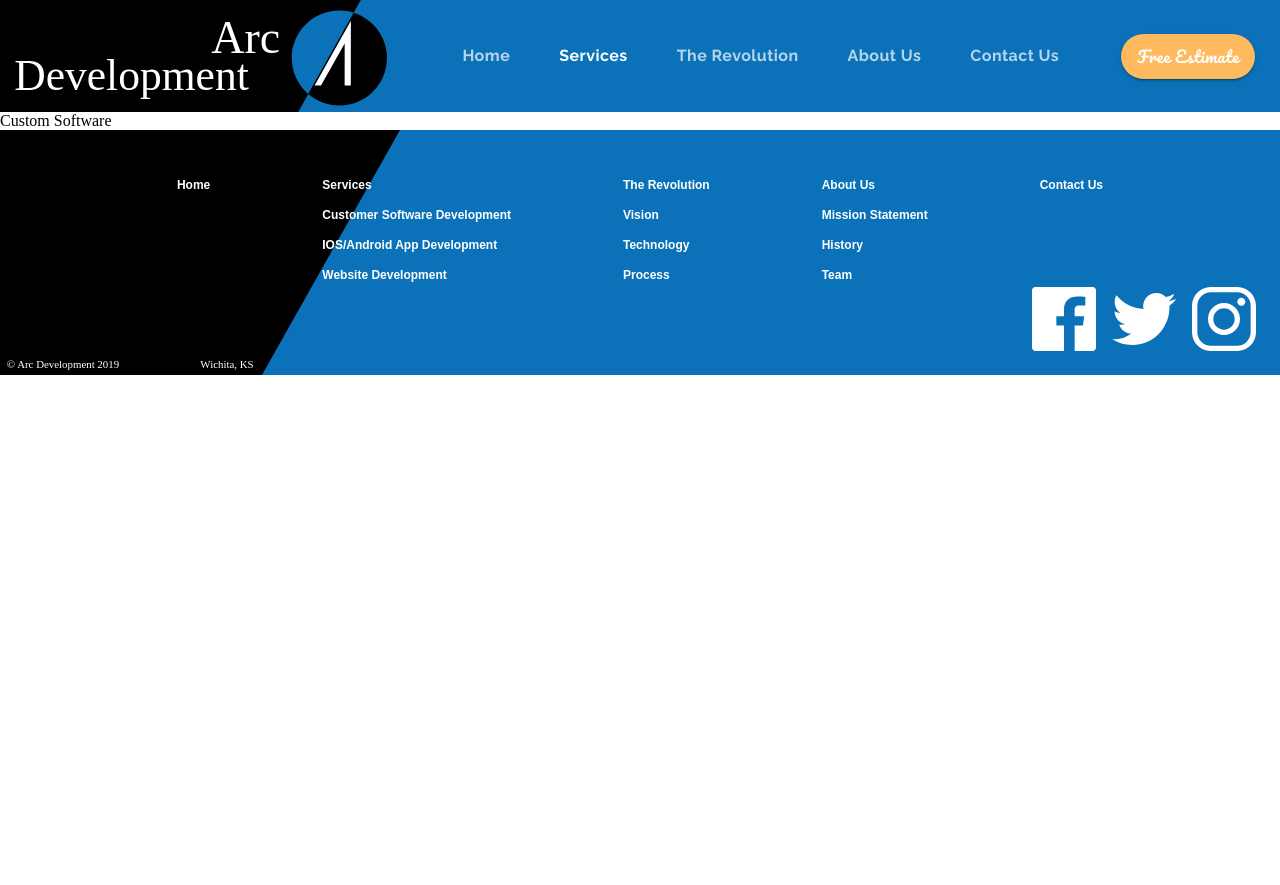
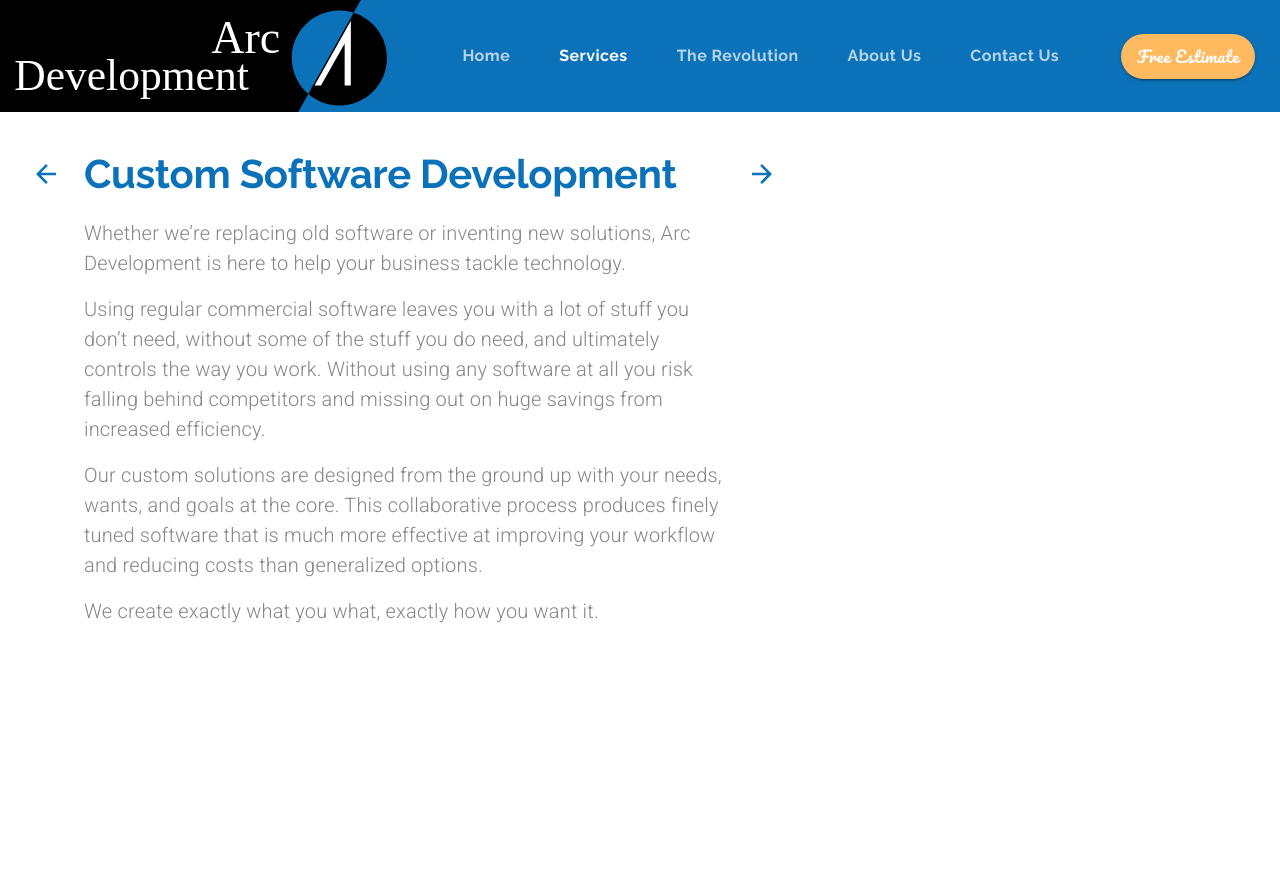
Before and after one commit to seanphenomenon/material-ui-website, a React (Create React App) app: page /customsoftware in a window 1280 px wide. Shown: the top 885 px of the page. Before the commit the page ends 800 px from the top, so only its background shows below. Built offline with nearby package versions, Linux system fonts and the light colour scheme.

Commit message:
first section of custom software complete

```diff
--- a/src/components/App.js
+++ b/src/components/App.js
@@ -6,6 +6,7 @@
 import {BrowserRouter, Route, Switch } from 'react-router-dom';
 import LandingPage from '../components/LandingPage';
 import ServicesPage from '../components/ServicesPage';
+import CustomSoftware from '../components/CustomSoftware';
 
 
 function App() {
@@ -22,7 +23,8 @@
   setSelectedIndex={setSelectedIndex}/>}/> {/* adding  value props here allow us to control active nav links and navigation */}
   <Route exact path='/services' render={(props)=> <ServicesPage {...props} setValue={setValue}
   setSelectedIndex={setSelectedIndex}/>} />
-  <Route exact path='/customsoftware' component={()=> <div>Custom Software</div>} />
+  <Route exact path='/customsoftware' render={(props)=> <CustomSoftware {...props} setValue={setValue}
+  setSelectedIndex={setSelectedIndex}/>} />
   <Route exact path='/mobileapps' component={()=> <div>Mobile Apps</div>} />
   <Route exact path='/websites' component={()=> <div>Websites</div>} />
   <Route exact path='/revolution' component={()=> <div>The Revolution</div>} />
--- /dev/null
+++ b/src/components/CustomSoftware.js
@@ -0,0 +1,142 @@
+import React, { useState } from "react";
+import { makeStyles, useTheme } from "@material-ui/core/styles";
+import Grid from "@material-ui/core/Grid";
+import Typography from "@material-ui/core/Typography";
+import Button from "@material-ui/core/Button";
+import ButtonArrow from "../components/ui/ButtonArrow";
+import { Link } from "react-router-dom";
+import Hidden from "@material-ui/core/Hidden";
+import Lottie from "react-lottie";
+import IconButton from "@material-ui/core/IconButton";
+import useMediaQuery from "@material-ui/core/useMediaQuery";
+
+import backArrow from "../../src/assets/backArrow.svg";
+import forwardArrow from "../../src/assets/forwardArrow.svg";
+import lightBulb from "../assets/bulb.svg";
+import stopWatch from "../assets/stopwatch.svg";
+import cash from "../assets/cash.svg";
+
+const useStyles = makeStyles((theme) => ({
+  mainContainer: {
+    paddingLeft: "5em",
+    paddingRight: "5em",
+    paddingTop: "2em",
+    paddingBottom: "10em",
+  },
+  customSoftwareContainer: {
+    marginTop: "5em",
+    marginLeft: "5em",
+  },
+  arrowContainer: {
+    marginTop: "0.5em",
+  },
+  heading: {
+    maxWidth: "40em", //this makes sure that the paragraphs do not extend to the full width of the page
+  },
+
+}));
+
+export default function CustomSoftware(props) {
+  const classes = useStyles();
+  const theme = useTheme();
+  const [value, setValue] = useState(0);
+  const [selectedIndex, setSelectedIndex] = useState(0);
+
+  return (
+    <Grid container direction="column" className={classes.mainContainer}>
+      <Grid item container direction="row">
+        <Hidden mdDown>
+          <Grid
+            item
+            className={classes.arrowContainer}
+            style={{ marginRight: "1em", marginLeft: "-3.5em" }} // style here on grid item adds space between arrow and text, and pulls arrow back to the left, to properly align paragraph content all the way down the page
+          >
+            <IconButton
+              style={{ backgroundColor: "transparent" }}
+              component={Link}
+              to="/services"
+              onClick={() => props.setSelectedIndex(0)} //set to 0 for services as active tab in menu
+            >
+              <img src={backArrow} alt="back arrow to services page" />
+            </IconButton>
+          </Grid>
+        </Hidden>
+        <Grid item container direction="column" className={classes.heading}>
+          <Grid item>
+            <Typography variant="h2" gutterBottom>
+              Custom Software Development
+            </Typography>
+          </Grid>
+          <Grid item>
+            <Typography variant="body1" paragraph>
+              Whether we’re replacing old software or inventing new solutions,
+              Arc Development is here to help your business tackle technology.
+            </Typography>
+            <Typography variant="body1" paragraph>
+              Using regular commercial software leaves you with a lot of stuff
+              you don’t need, without some of the stuff you do need, and
+              ultimately controls the way you work. Without using any software
+              at all you risk falling behind competitors and missing out on huge
+              savings from increased efficiency.
+            </Typography>
+            <Typography variant="body1" paragraph>
+              Our custom solutions are designed from the ground up with your
+              needs, wants, and goals at the core. This collaborative process
+              produces finely tuned software that is much more effective at
+              improving your workflow and reducing costs than generalized
+              options.
+            </Typography>
+            <Typography variant="body1" paragraph>
+              We create exactly what you what, exactly how you want it.
+            </Typography>
+          </Grid>
+        </Grid>
+        <Hidden mdDown>
+          <Grid
+            item
+            className={classes.arrowContainer}
+            style={{ marginLeft: "1em" }}
+          >
+            <IconButton
+              style={{ backgroundColor: "transparent" }}
+              component={Link}
+              to="/mobileapps"
+              onClick={() => props.setSelectedIndex(2)} //set to 2 for ios/andriod as active tab in menu
+            >
+              <img
+                src={forwardArrow}
+                alt="forward arrow to ios/adroid app development page"
+              />
+            </IconButton>
+          </Grid>
+        </Hidden>
+      </Grid>
+      <Grid item container direction="row" justify='center' style={{marginTop: '15em', marginBottom:'20em'}}>
+        <Grid item container direction="column" md alignItems='center' style={{maxWidth:'40em'}}> {/* Grid item container defaults to a width of 100% (the whole left to right space). In order to place columns in a row, you need to explicitly define (sm,md,lg) in order for them to share the same space of container.*/}
+          <Grid item sm>
+            <Typography variant="h4">Save Energy</Typography>
+          </Grid>
+          <Grid item>
+            <img src={lightBulb} alt="light bulb" />
+          </Grid>
+        </Grid>
+        <Grid item container direction="column" md alignItems='center' style={{maxWidth:'40em'}}>
+          <Grid item>
+            <Typography variant="h4">Save Time</Typography>
+          </Grid>
+          <Grid item>
+            <img src={stopWatch} alt="stop watch" />
+          </Grid>
+        </Grid>
+        <Grid item container direction="column" md alignItems='center'style={{maxWidth:'40em'}}>
+          <Grid item>
+            <Typography variant="h4">Save Money</Typography>
+          </Grid>
+          <Grid item>
+            <img src={cash} alt="cash" />
+          </Grid>
+        </Grid>
+      </Grid>
+    </Grid>
+  );
+}
--- a/src/components/ui/Theme.js
+++ b/src/components/ui/Theme.js
@@ -53,20 +53,20 @@
       fontWeight: 700,
     },
     h5: {
-      fontFamily: 'Raleway',
-      fontSize: '1.40rem',
+      fontFamily: "Raleway",
+      fontSize: "1.40rem",
       color: `${arcBlue}`,
-      fontWeight: 700
+      fontWeight: 700,
     },
     subtitle1: {
-      fontSize: '1.25rem',
+      fontSize: "1.25rem",
       fontWeight: 300,
-      color: arcGrey
+      color: arcGrey,
     },
     subtitle2: {
-color: 'white',
-fontSize: '1.25rem',
-fontWeight: 300
+      color: "white",
+      fontSize: "1.25rem",
+      fontWeight: 300,
     },
     learnButton: {
       borderColor: arcBlue,
@@ -77,6 +77,10 @@
       fontFamily: "Roboto",
       fontWeight: "bold",
     },
-
+    body1: {
+      fontSize: '1.25rem',
+      color: arcGrey,
+      fontWeight: 300
+    }
   },
 });
```
Lines whose indentation alone changed are shown as unchanged.
